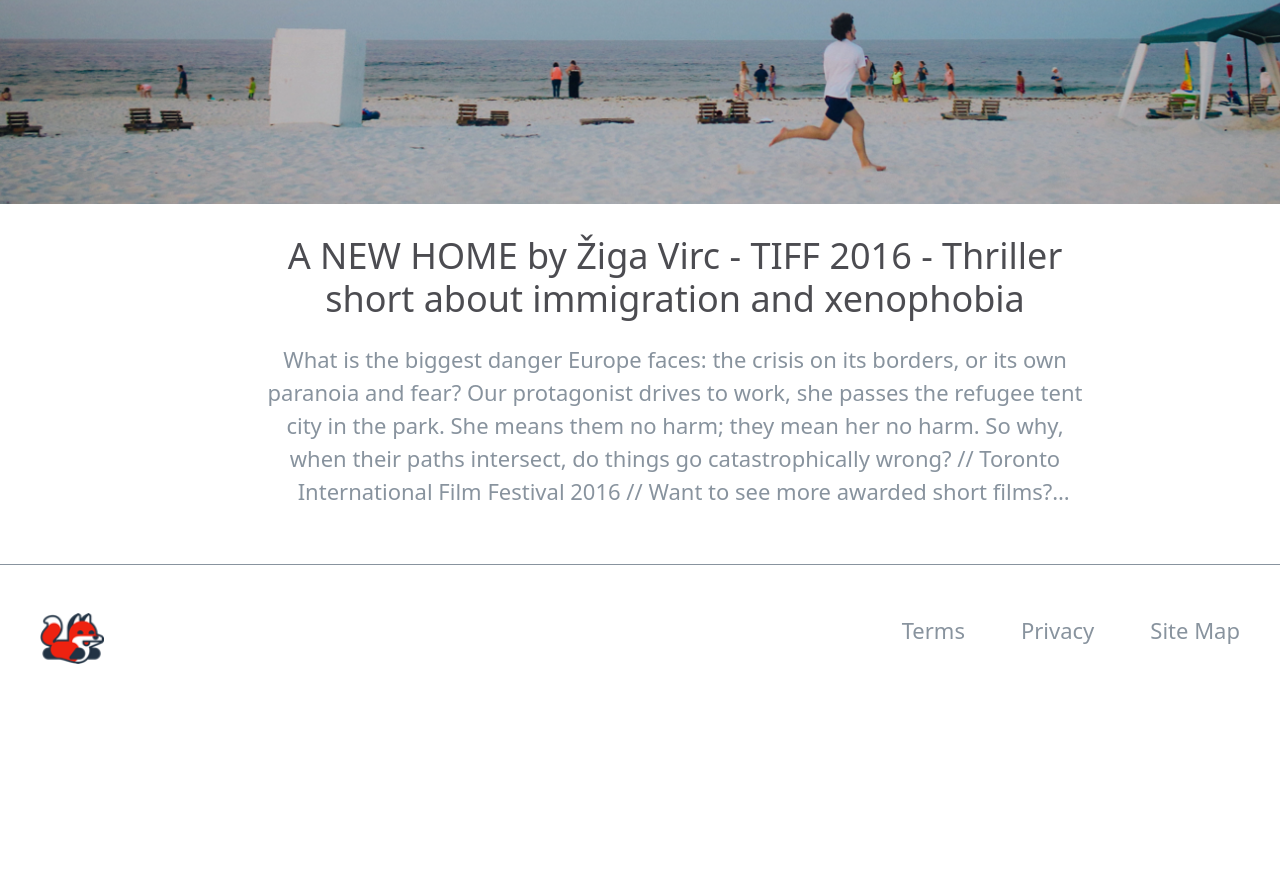
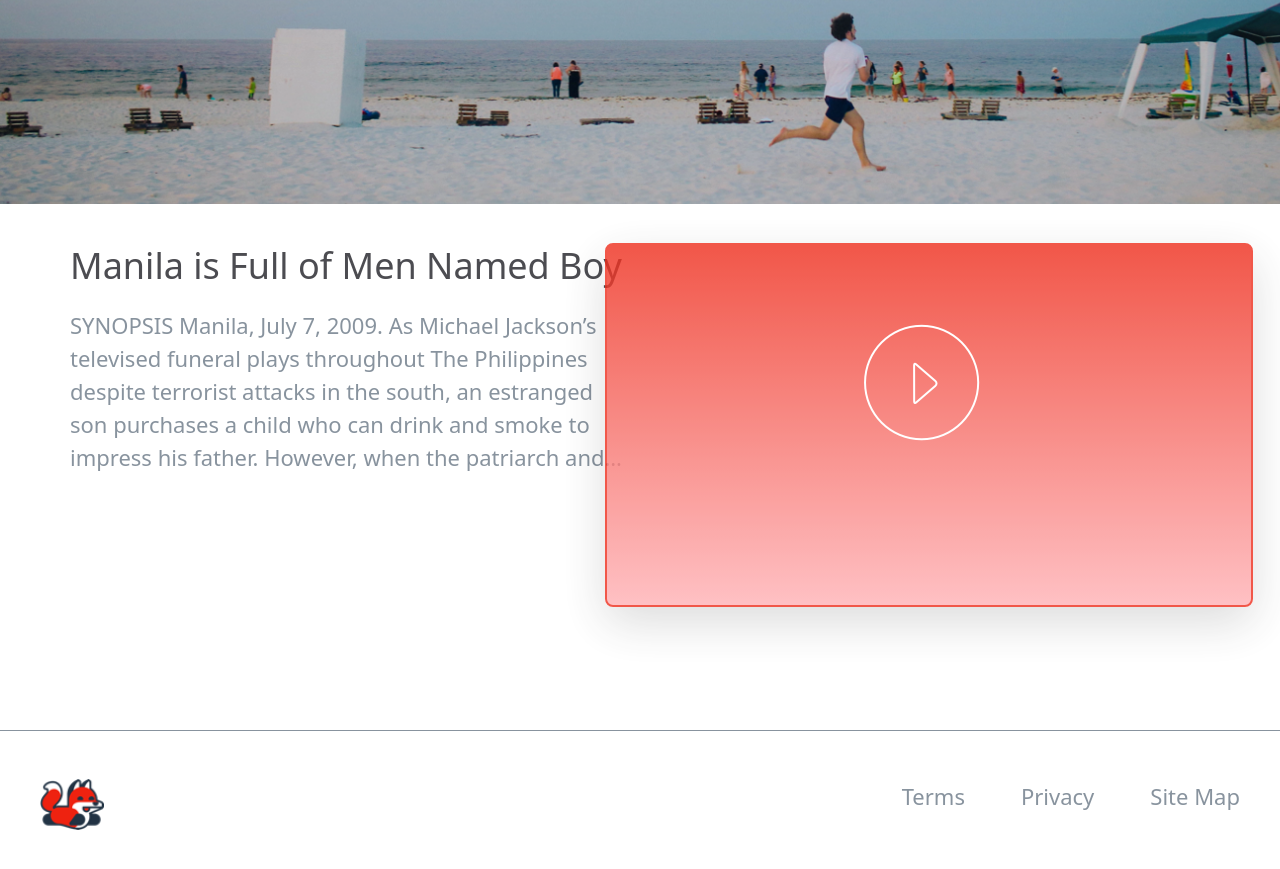
Before and after one commit to ashleyhodge/fakesite, a Next.js app: page / in a window 1280 px wide. Shown: the part 417-1286 px from the top of the page. Before the commit the page ends 1145 px from the top, so only its background shows below. Built offline with nearby package versions, Linux system fonts and the light colour scheme.

Commit message:
fix carousel

```diff
--- a/components/Home/VideoSection/index.js
+++ b/components/Home/VideoSection/index.js
@@ -4,6 +4,7 @@
 import { useState, useEffect } from 'react';
 import ReactPlayer from 'react-player'
 import videos from '/videos.json'
+import { GrPrevious } from 'react-icons';
 import { Carousel } from 'react-bootstrap';
 import 'bootstrap/dist/css/bootstrap.css';
 
@@ -34,58 +35,41 @@ function Video() {
 
   return (
     <div>
-      <Carousel>
+      <Carousel nextIcon={ <span></span>} prevIcon={ <span></span>}>
         {videos.videos?.map((video) => {
           return (
-            <Carousel.Item key={video.id} className="grid grid-cols-2">
-              <Carousel.Caption>
+            <Carousel.Item key={video.id}
+            interval={1000000000}
+            >
+              <div className="grid grid-cols-2 gap-4  mb-[40px]">
+                  <div className='mt-[40px] mb-[200px]'>
                     <h2 className="text-[36px] ml-[70px] text-blackish">
                       {video.title}
                     </h2>
-                <p className="text-[22px] ml-[70px] mt-[22px] text-blueish line-clamp-5">
+                    <p className="text-[22px] ml-[70px] mt-[22px] text-blueish line-clamp-5 ">
                       {removeTags(video.description)}
                     </p>
-              </Carousel.Caption>
+                  </div>
+                <div className='flexbox justify-center items-center'>
+                  <img src='/images/playbtn.png' className='absolute right-0 mt-[120px] mx-[300px] z-20 hover:w-[130px] hover:h-[130px]' />
+                  <div className='absolute right-0 mt-[39px] transition-opacity py-[180px] px-[322px] z-10 bg-gradient-to-b from-redish to-[#FFB1B5] opacity-80 rounded-lg hover:opacity-0 hover:duration-300 duration-[8000ms] mr-[27px] border-[2px] border-redish shadow-lg shadow-white'/>
+                <div className='absolute right-0 mr-[30px] mt-[40px]'>
                   {hasWindow && <ReactPlayer
                     url={video.url}
                     controls={false}
                     vimeoconfig={{ iframeParams: { fullscreen: 0 } }}
+
                   />}
+                </div>
+                </div>
+
+
+              </div>
             </Carousel.Item>
           )
         })}
       </Carousel>
     </div>
-    // <div>
-    //   <Carousel>
-    // {videos.videos?.map((video, id) => {
-    //   return (
-    //     <Carousel.Item key={id} className="grid grid-cols-2 mt-[40px]">
-    //       <Carousel.Caption>
-
-
-    //       </Carousel.Caption>
-    //       <div className='mr-[70px] absolute right-0 rounded-xl cursor-pointer'>
-    //         <div className='flex justify-center'>
-    //           <img src='/images/playbtn.png' className='absolute pt-[100px] z-20 hover:w-[130px] hover:h-[230px]'
-    //           />
-    //           {/* Video Overlay */}
-    //           <div className='absolute transition-opacity py-[180px] px-[320px] z-10 bg-gradient-to-b from-redish to-[#FFB1B5] opacity-80 rounded-lg hover:opacity-0 hover:duration-300 duration-[8000ms]'/>
-    //         </div>
-    //         <div className='overflow-hidden rounded-lg z-0'>
-    //         {hasWindow && <ReactPlayer
-              // url={video.url}
-              // controls={false}
-              // vimeoconfig={{ iframeParams: { fullscreen: 0 } }}
-
-    //         />}
-    //         </div>
-    //       </div>
-    //     </Carousel.Item>)}
-    //   )
-    // }
-    // </Carousel>
-    // </div>
   )
 }
 
--- a/package.json
+++ b/package.json
@@ -16,6 +16,7 @@
     "react": "18.2.0",
     "react-bootstrap": "^2.5.0",
     "react-dom": "18.2.0",
+    "react-icons": "^4.4.0",
     "react-player": "^2.10.1",
     "vimeo": "^2.1.1"
   },
```
Also changed, not shown: components/Home/Carousel/index.js (deleted), 1 other file (tests, documents, lock files or other folders). Lines whose indentation alone changed are shown as unchanged.
